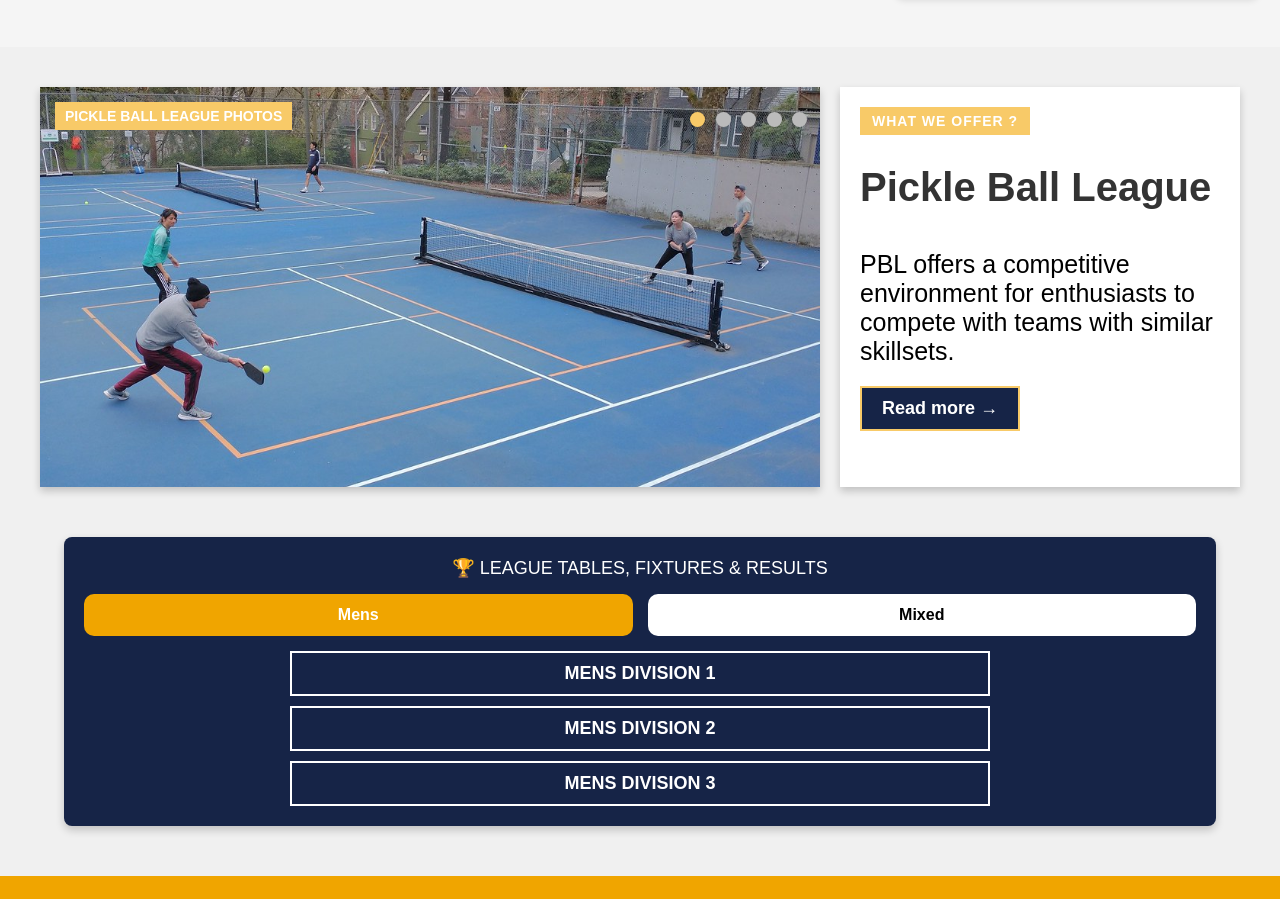
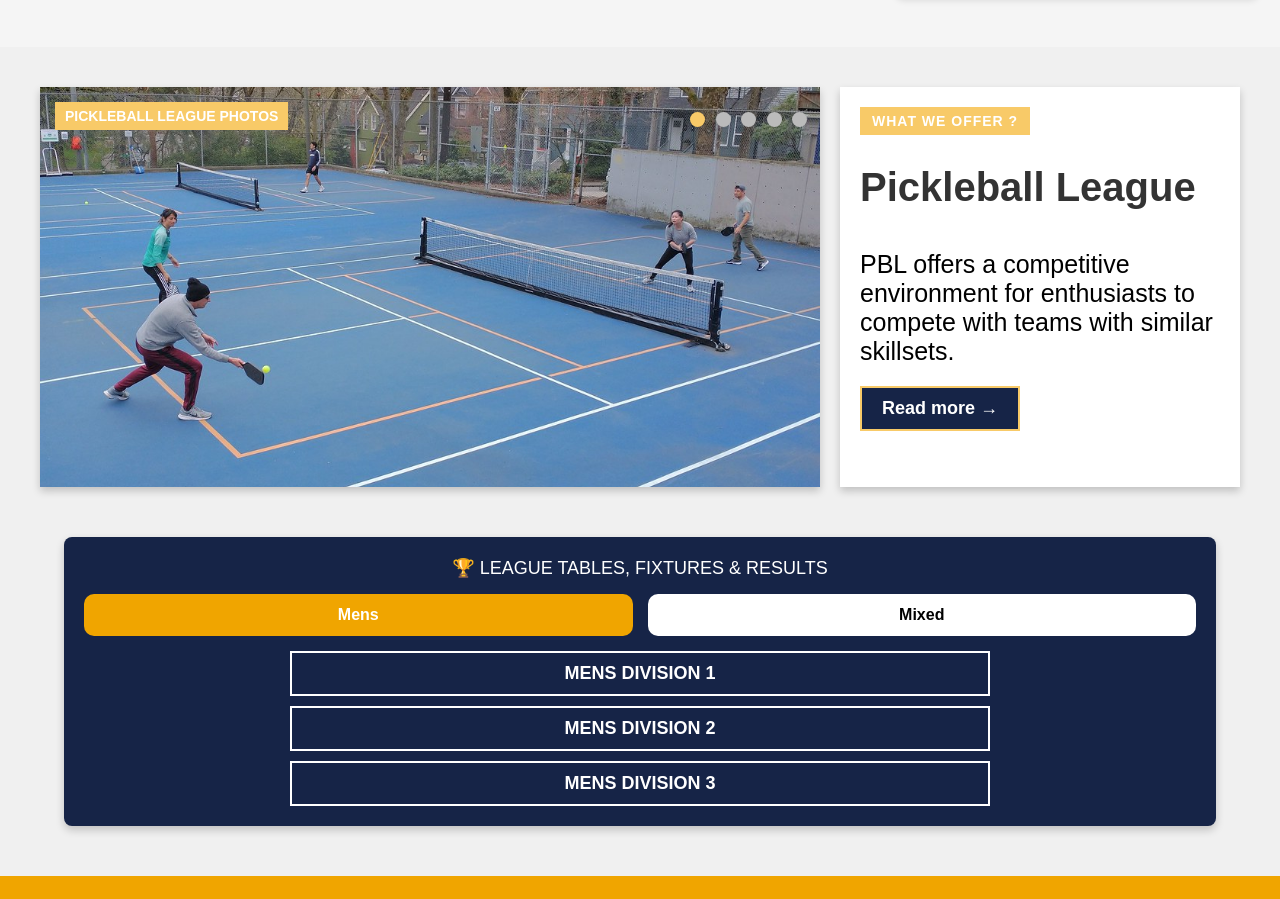
Before and after one commit to KTChai2001/malaysia-pbl, a plain HTML site: page PBL2.html in a window 1280 px wide. Shown: the part 878-1777 px from the top of the page. Drawn offline with Linux system fonts and the light colour scheme.

Commit message:
Update PBL2.html

```diff
--- a/PBL2.html
+++ b/PBL2.html
@@ -616,23 +616,23 @@
         <!-- Slides -->
         <div class="mySlides fade">
           <img src="test.jpg" alt="Slide 1" />
-          <div class="slide-label">PICKLE BALL LEAGUE PHOTOS</div>
+          <div class="slide-label">PICKLEBALL LEAGUE PHOTOS</div>
         </div>
         <div class="mySlides fade">
           <img src="maxresdefault.jpg" alt="Slide 2" />
-          <div class="slide-label">PICKLE BALL LEAGUE PHOTOS</div>
+          <div class="slide-label">PICKLEBALL LEAGUE PHOTOS</div>
         </div>
         <div class="mySlides fade">
           <img src="Pickleball.jpg" alt="Slide 3" />
-          <div class="slide-label">PICKLE BALL LEAGUE PHOTOS</div>
+          <div class="slide-label">PICKLEBALL LEAGUE PHOTOS</div>
         </div>
         <div class="mySlides fade">
           <img src="maxresdefault.jpg" alt="Slide 4" />
-          <div class="slide-label">PICKLE BALL LEAGUE PHOTOS</div>
+          <div class="slide-label">PICKLEBALL LEAGUE PHOTOS</div>
         </div>
         <div class="mySlides fade">
           <img src="test.jpg" alt="Slide 5" />
-          <div class="slide-label">PICKLE BALL LEAGUE PHOTOS</div>
+          <div class="slide-label">PICKLEBALL LEAGUE PHOTOS</div>
         </div>
         <!-- The dots/circles -->
         <div class="dot-container">
@@ -647,7 +647,7 @@
       <!-- PBL Text Section (right side) -->
       <div class="PBL-text-section">
         <h4 class="PBL-label">What We Offer ?</h4>
-        <h2 class="PBL-text-title">Pickle Ball League</h2>
+        <h2 class="PBL-text-title">Pickleball League</h2>
         <p class="PBL-text-content">PBL offers a competitive environment for enthusiasts to compete with teams with similar skillsets.</p>
         <button class="read-more-button" onclick="window.location.href='rules.html'">Read more →</button>
       </div>
```
